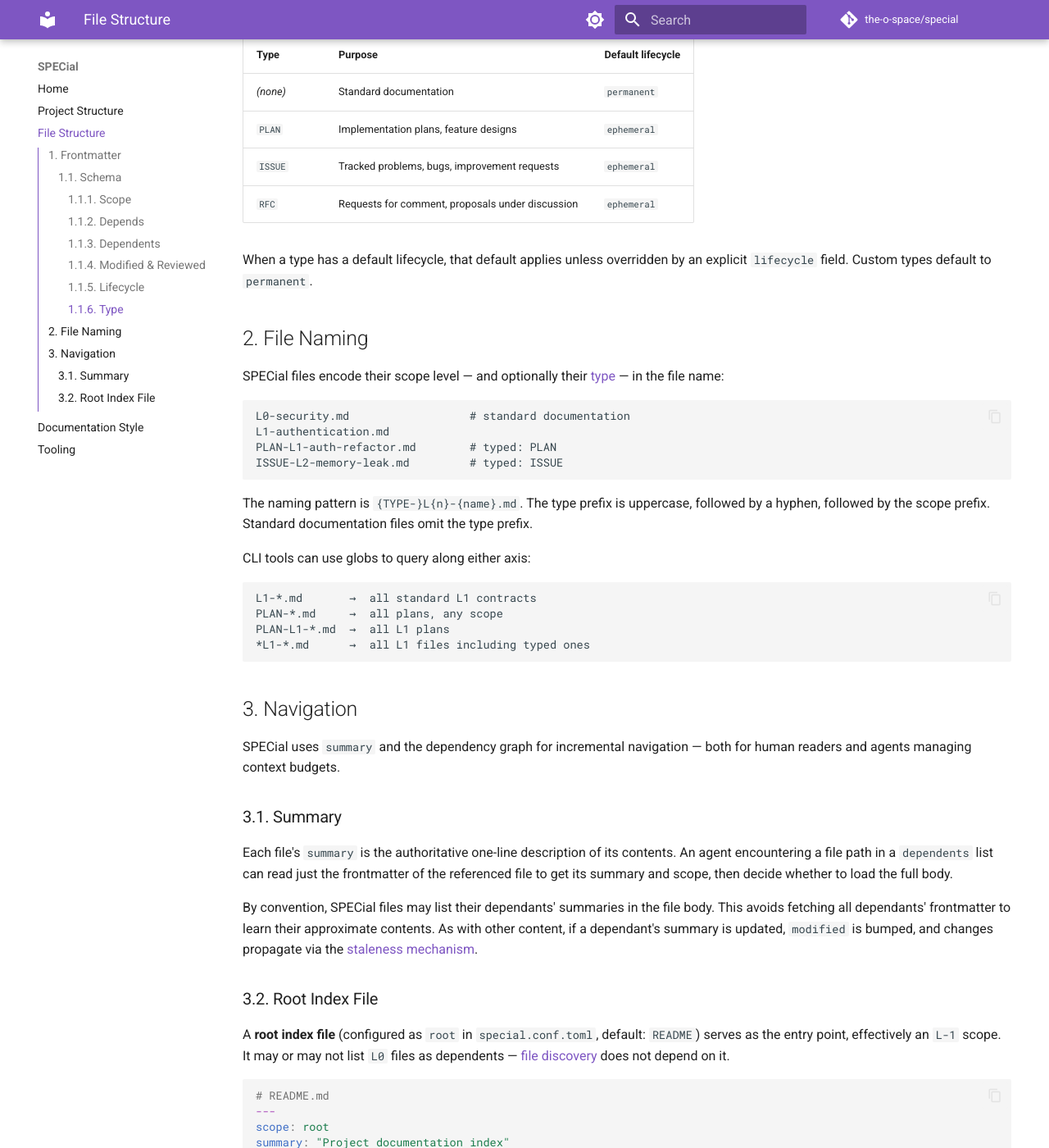
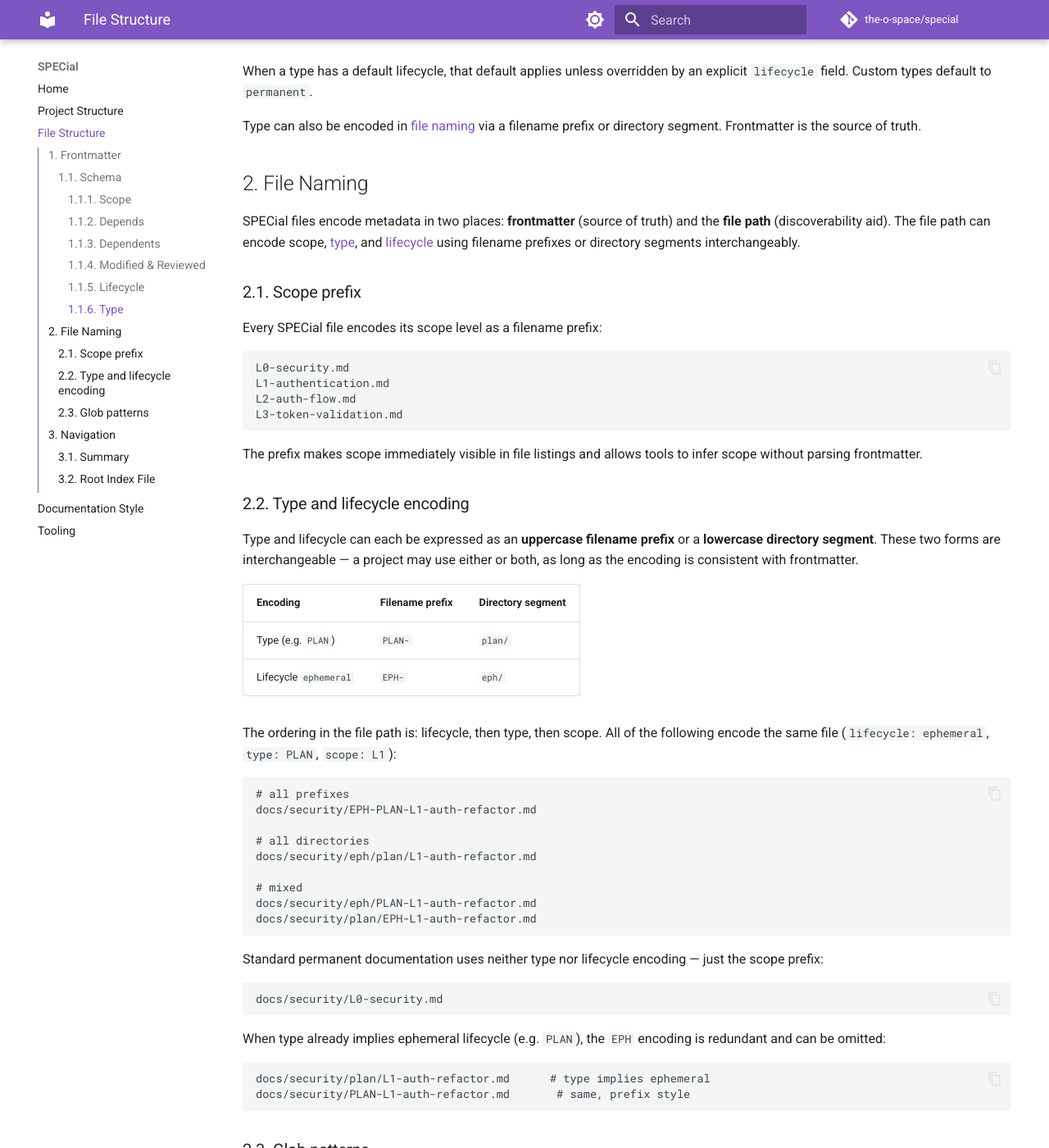
Before and after one commit to theoryzhenkov/SPECial, an MkDocs documentation site: the page built from docs/L0-file-structure.md, in a window 1280 px wide and 1400 px high, scrolled down 3810 px. Shown: the whole window at 82% size. Built offline with MkDocs 1.6.1 and Material for MkDocs 9.7.7, drawn with Linux system fonts in a browser that asks for light colours; comment, search, counter and statistics services are not loaded; some of the changed text lies outside the part shown.

Commit message:
feat(file-structure): make type and lifecycle encodable as directory segments or filename prefixes

````diff
--- a/docs/L0-file-structure.md
+++ b/docs/L0-file-structure.md
@@ -110,6 +110,8 @@ The staleness rule: if Y depends on X, and `Y.reviewed < X.modified`, then Y is
 
 Some [document types](#116-type) default to `ephemeral`. An explicit `lifecycle` value in frontmatter always takes precedence over the type-implied default.
 
+Lifecycle can also be encoded in [file naming](#2-file-naming) via the `EPH` prefix or `eph/` directory segment. Frontmatter is the source of truth.
+
 Ephemeral files follow the same frontmatter schema as permanent files. The differences are in how they participate in the dependency graph:
 
 - **Ephemeral → permanent `depends`: one-way.** An ephemeral file may `depends` on permanent files. The permanent files do **not** add matching `dependents` entries. Since `dependents` carries [no semantic weight](#113-dependents), this does not affect staleness detection.
@@ -118,23 +120,9 @@ Ephemeral files follow the same frontmatter schema as permanent files. The diffe
 
 Staleness tracking works normally for ephemeral files: if a permanent dependency is modified, the ephemeral file is flagged stale. The difference is that staleness never propagates _from_ an ephemeral file into permanent files, because no permanent file depends on it.
 
-```yaml
-# PLAN-L1-auth-refactor.md — type implies ephemeral, no explicit lifecycle needed
----
-scope: L1
-type: PLAN
-summary: "Auth refactor plan — migrate to OAuth2 PKCE"
-modified: 2026-02-27
-reviewed: 2026-02-27
-depends:
-  - path: docs/L1-authentication
-    section: "2. Token lifecycle"
----
-```
-
 #### 1.1.6. Type
 
-`type` classifies the purpose of a document. Standard documentation files omit the field. Typed documents use an uppercase string that is also encoded in the [file name](#2-file-naming).
+`type` classifies the purpose of a document. Standard documentation files omit the field.
 
 The type set is open — any uppercase string is valid. The following types are recommended:
 
@@ -147,26 +135,77 @@ The type set is open — any uppercase string is valid. The following types are
 
 When a type has a default lifecycle, that default applies unless overridden by an explicit `lifecycle` field. Custom types default to `permanent`.
 
+Type can also be encoded in [file naming](#2-file-naming) via a filename prefix or directory segment. Frontmatter is the source of truth.
+
 ## 2. File Naming
 
-SPECial files encode their scope level — and optionally their [type](#116-type) — in the file name:
+SPECial files encode metadata in two places: **frontmatter** (source of truth) and the **file path** (discoverability aid). The file path can encode scope, [type](#116-type), and [lifecycle](#115-lifecycle) using filename prefixes or directory segments interchangeably.
+
+### 2.1. Scope prefix
+
+Every SPECial file encodes its scope level as a filename prefix:
 
 ```
-L0-security.md                  # standard documentation
+L0-security.md
 L1-authentication.md
-PLAN-L1-auth-refactor.md        # typed: PLAN
-ISSUE-L2-memory-leak.md         # typed: ISSUE
+L2-auth-flow.md
+L3-token-validation.md
 ```
 
-The naming pattern is `{TYPE-}L{n}-{name}.md`. The type prefix is uppercase, followed by a hyphen, followed by the scope prefix. Standard documentation files omit the type prefix.
+The prefix makes scope immediately visible in file listings and allows tools to infer scope without parsing frontmatter.
 
-CLI tools can use globs to query along either axis:
+### 2.2. Type and lifecycle encoding
+
+Type and lifecycle can each be expressed as an **uppercase filename prefix** or a **lowercase directory segment**. These two forms are interchangeable — a project may use either or both, as long as the encoding is consistent with frontmatter.
+
+| Encoding              | Filename prefix | Directory segment |
+| --------------------- | --------------- | ----------------- |
+| Type (e.g. `PLAN`)    | `PLAN-`         | `plan/`           |
+| Lifecycle `ephemeral` | `EPH-`          | `eph/`            |
+
+The ordering in the file path is: lifecycle, then type, then scope. All of the following encode the same file (`lifecycle: ephemeral`, `type: PLAN`, `scope: L1`):
 
 ```
-L1-*.md       →  all standard L1 contracts
-PLAN-*.md     →  all plans, any scope
-PLAN-L1-*.md  →  all L1 plans
-*L1-*.md      →  all L1 files including typed ones
+# all prefixes
+docs/security/EPH-PLAN-L1-auth-refactor.md
+
+# all directories
+docs/security/eph/plan/L1-auth-refactor.md
+
+# mixed
+docs/security/eph/PLAN-L1-auth-refactor.md
+docs/security/plan/EPH-L1-auth-refactor.md
+```
+
+Standard permanent documentation uses neither type nor lifecycle encoding — just the scope prefix:
+
+```
+docs/security/L0-security.md
+```
+
+When type already implies ephemeral lifecycle (e.g. `PLAN`), the `EPH` encoding is redundant and can be omitted:
+
+```
+docs/security/plan/L1-auth-refactor.md      # type implies ephemeral
+docs/security/PLAN-L1-auth-refactor.md       # same, prefix style
+```
+
+### 2.3. Glob patterns
+
+The two encoding styles give different glob ergonomics. Choose whichever fits the project:
+
+```
+# prefix style
+L1-*.md              →  all standard L1 contracts
+PLAN-*.md            →  all plans (any scope)
+PLAN-L1-*.md         →  all L1 plans
+EPH-*.md             →  all ephemeral files (prefix-encoded)
+*L1-*.md             →  all L1 files including typed ones
+
+# directory style
+plan/L1-*.md         →  all L1 plans
+plan/**/*.md         →  all plans (any scope)
+eph/**/*.md          →  all ephemeral files (directory-encoded)
 ```
 
 ## 3. Navigation
````
